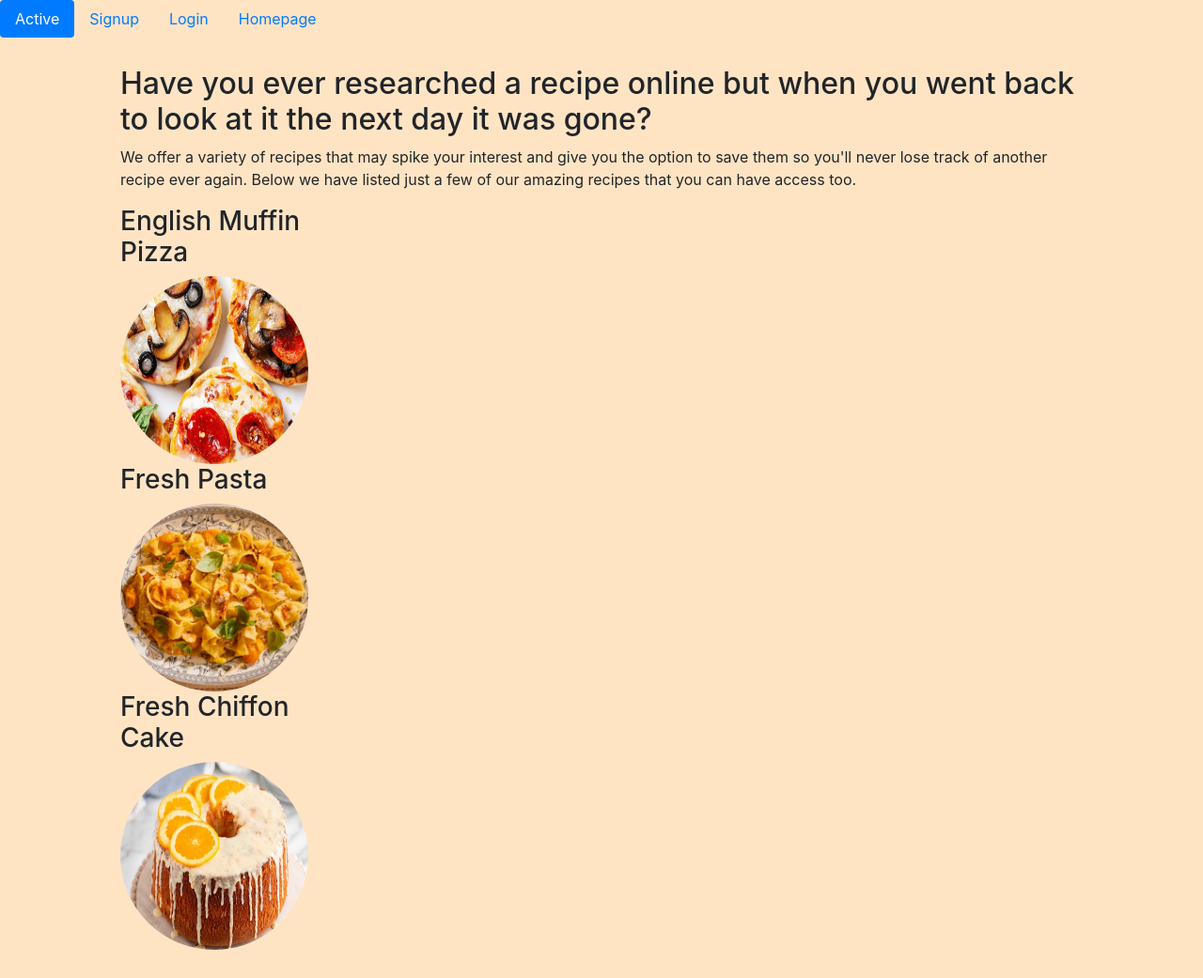
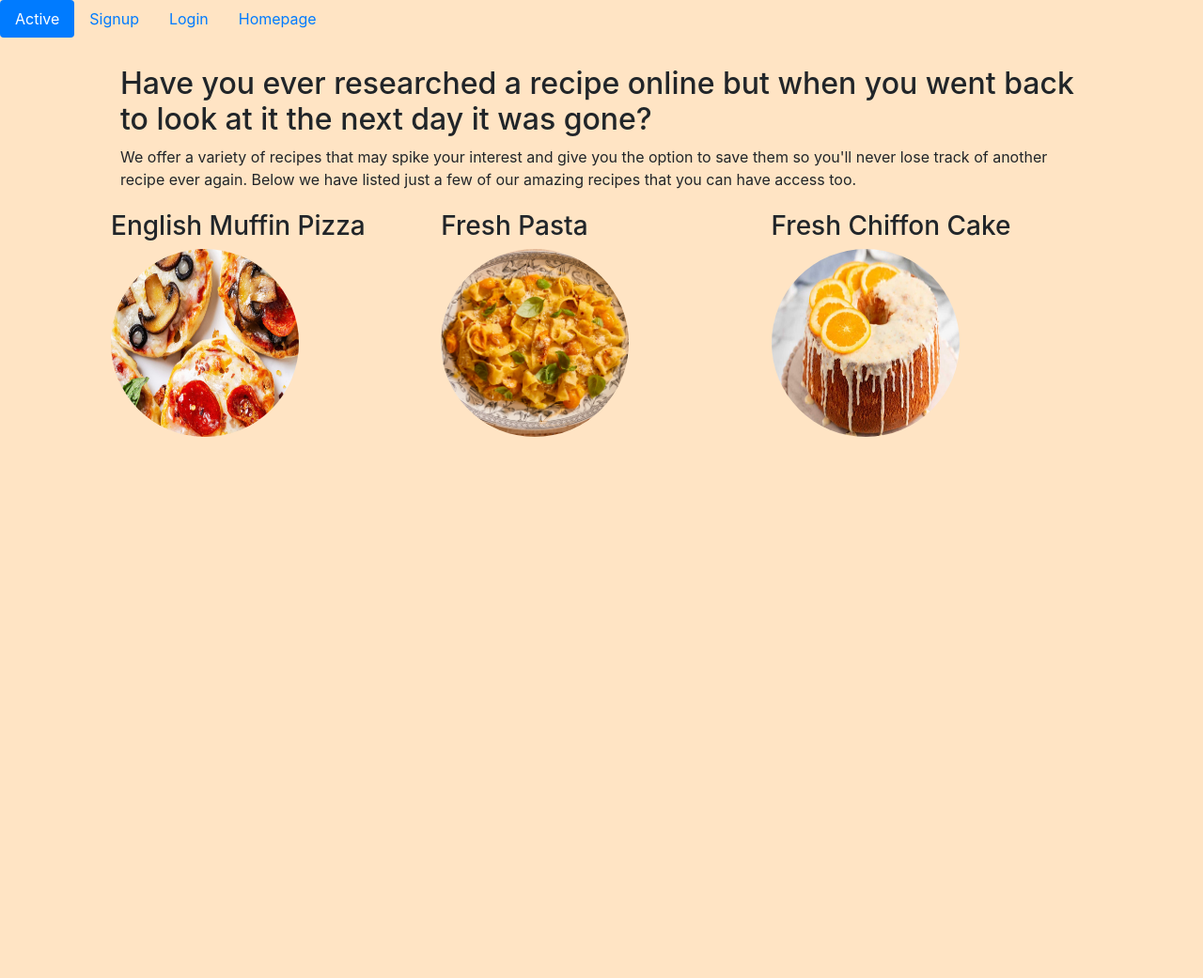
Before and after one commit to crosve/seoproject1, a Flask app: page / in a window 1280 px wide. Shown: the whole page at 94% size. After the commit the page ends 465 px from the top, so only its background shows below. Run offline with Flask 3, Linux system fonts and the light colour scheme; some libraries are stand-ins or nearby versions.

Commit message:
six push

```diff
--- a/main.py
+++ b/main.py
@@ -1,4 +1,4 @@
-from flask import Flask, render_template, redirect, url_for, flash, request
+from flask import Flask, render_template, redirect, url_for, flash, request, session
 from forms import RegistrationForm, LoginForm
 from flask_behind_proxy import FlaskBehindProxy
 from flask_sqlalchemy import SQLAlchemy
@@ -7,8 +7,9 @@ from flask_wtf.csrf import CSRFProtect
 import requests
 import git
 import os
+from flask_session import Session
 
-
+currentuser = " "
 app = Flask(__name__)
 
 app.config['SQLALCHEMY_DATABASE_URI'] = 'sqlite:///site.db'
@@ -19,6 +20,11 @@ SECRET_KEY = os.urandom(32)
 app.config['SECRET_KEY'] = SECRET_KEY
 app.config['WTF_CSRF_SECRET_KEY'] = "secretkey"
 csrf.init_app(app)
+
+#to save the current user who's logged in
+app.config["SESSION_PERMANENT"] = False
+app.config["SESSION_TYPE"] = "filesystem"
+Session(app)
 
 @app.route('/')
 def index():
@@ -52,6 +58,8 @@ def login():
         for data in datatable:
             if data.username == name and data.email == email and data.password == password:
                 form = recipesearch()
+                session["name"] = request.form.get("name")
+
                 return redirect('/login/recipes')
         flash(f'Account not found for {name}, please create an account')
 
@@ -61,7 +69,7 @@ def login():
 
 @app.route('/login/recipes', methods=['GET', 'POST'])
 def recipes():
-
+    global currentuser
     form = recipesearch()
     if form.validate_on_submit():
         name = form.recipename.data
@@ -78,7 +86,7 @@ def recipes():
 
 
 
-    return render_template('recipesearch.html', form=form)
+    return render_template('recipesearch.html', form=form, currentuser=currentuser)
 
 @app.route("/update_server", methods=['POST'])
 def webhook():
--- a/static/style.css
+++ b/static/style.css
@@ -1,6 +1,7 @@
 *{
     background-color: bisque;
 }
+
 h1{
     color:blanchedalmond;
     text-align: left;
@@ -14,9 +15,24 @@ header{
 }
 
 img{
+    opacity: 1;
+    transition: .5s ease;
+    backface-visibility: hidden;
     width: 200px;
     height: 200px;
     border-radius: 100px;
     align-items: center;
 
 }
+
+/* aligns the pictures */
+.column {
+    float: left;
+    width: 33.33%;
+    padding: 5px;
+  }
+  .row::after {
+    content: "";
+    clear: both;
+    display: table;
+  }
--- a/templates/homepage.html
+++ b/templates/homepage.html
@@ -17,15 +17,20 @@
         of another recipe ever again. Below we have listed just a few of our amazing recipes that you can have access too.
     </p>
 
-    <div cclass="mx-auto p-2" style="width: 200px;">
+    <div class="row" >
+        <div class = "column">
             <h3>English Muffin Pizza</h3>
             <img src="{{url_for('static', filename='englishmuffinpizza.jpeg')}}" alt="English Muffin Pizza" />
+        </div>
 
+        <div class = "column">
             <h3>Fresh Pasta</h3>
             <img src="{{url_for('static', filename='pasta.webp')}}" alt="Fresh Psta" />
-
+        </div>
+        <div class="column">
             <h3>Fresh Chiffon Cake</h3>
             <img src = "{{url_for('static', filename='cake.jpeg')}}" alt="Fresh Chiffon Cake"/>
+        </div>
     </div>
 
 
--- a/templates/login.html
+++ b/templates/login.html
@@ -1,6 +1,9 @@
 {%extends "layout.html"%}
 {%block content%}
 
+{% for mesg in get_flashed_messages() %}
+    <h1>{{ mesg }}</h1>
+{% endfor %}
 <div class="content-section">
     <form method="post" action="">
         {{form.hidden_tag()}}
--- a/templates/recipesearch.html
+++ b/templates/recipesearch.html
@@ -1,7 +1,7 @@
 {%extends "layout.html"%}
 {%block content%}
 <!-- add user name -->
-<h1>Welcome</h1>
+<h1>Welcome {{currentuser}}</h1>
 
 <div class="Recipe-Search">
     <form method="post" action="">
```
Lines whose indentation alone changed are shown as unchanged.
